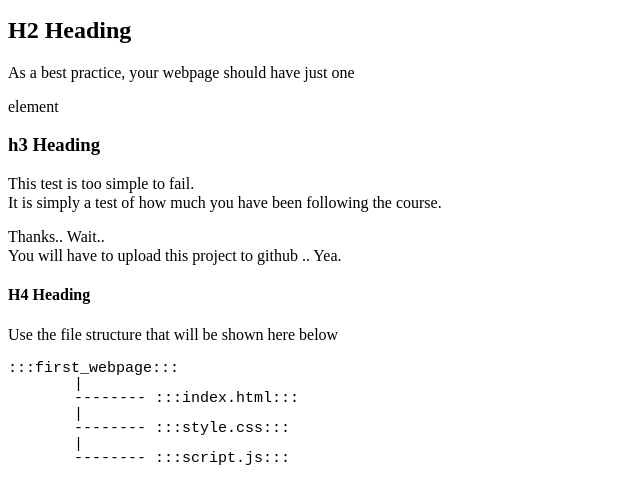
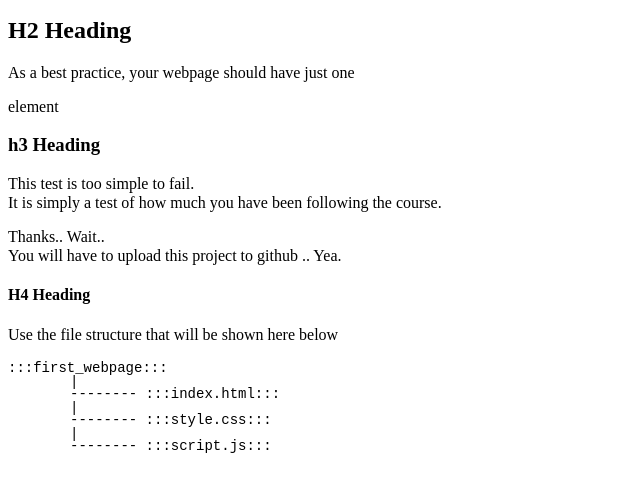
Before and after one commit to Abbie-n/first_webpage, a plain HTML site: page first_webpage/index.html in a window 1280 px wide. Shown: the part 120-624 px from the top of the page, without its empty margins (0-640 px from the left). Drawn offline with Linux system fonts and the light colour scheme.

Commit message:
structure and font adjustment

```diff
--- a/style.css
+++ b/first_webpage/style.css
@@ -1,5 +1,5 @@
 body {
-    font-family: 'Times New Roman', Times, serif;
+    font-family: serif;
 }
 
 .p_one {
@@ -9,14 +9,13 @@ body {
 .p_two {
     margin-top: -16px;
     margin-bottom: -18px;
-    margin-left: 66px;
+    margin-left: 62px;
 }
 
 .p_three {
-    margin-left: 66px;
+    margin-left: 62px;
 }
  .div_one {
      font-family: monospace;
-     font-size: 15px;
-     font-weight: 200;
+     font-size: 14px;
  }
```
Also changed, not shown: first_webpage/index.html (renamed from index.html), first_webpage/script.js (added).
